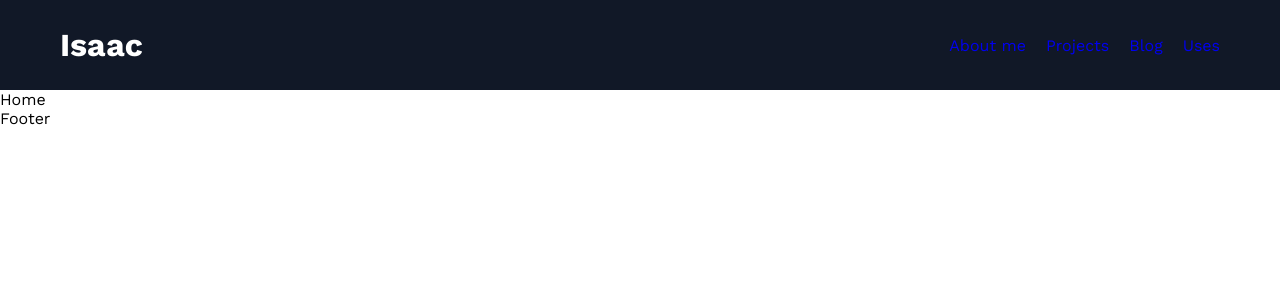
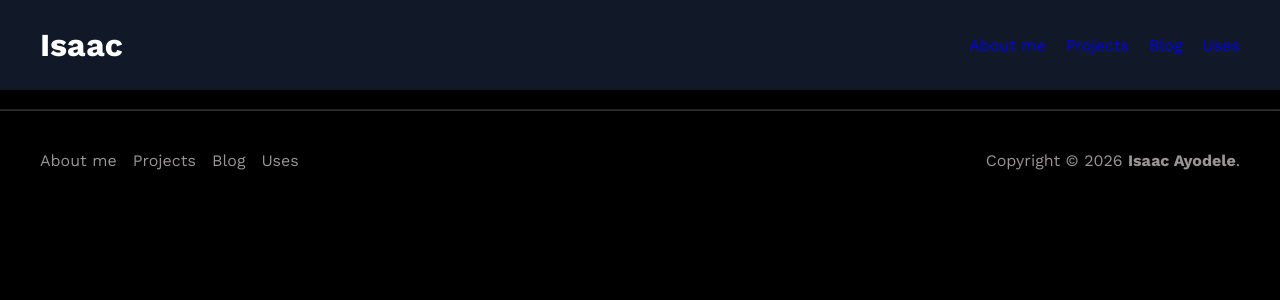
Before and after one commit to mosidrum/Isaac-portfolio, a Next.js app: page / in a window 1280 px wide. Shown: the top 300 px of the page. Built offline with nearby package versions, Linux system fonts and the light colour scheme.

Commit message:
add footer and adjust layout

```diff
--- a/src/app/globals.css
+++ b/src/app/globals.css
@@ -8,4 +8,16 @@
 
 body {
     font-family: 'Work Sans', sans-serif;
+    display: flex;
+    flex-direction: column;
+    width: 100%;
+    background: #000;
 }
+
+.container {
+    display: flex;
+    flex-direction: column;
+    width: 100%;
+    max-width: 1350px;
+    margin: 0 auto;
+}
--- a/src/app/layout.tsx
+++ b/src/app/layout.tsx
@@ -17,8 +17,10 @@ export default function RootLayout({
     <html lang="en">
       <body>
         <Navbar />
-        {children}
-        <Footer />
+        <div className="container">
+          <div className="content">{children}</div>
+          <Footer />
+        </div>
       </body>
     </html>
   );
--- a/src/components/footer/Footer.tsx
+++ b/src/components/footer/Footer.tsx
@@ -1 +1,18 @@
-export const Footer = () => <div>Footer</div>;
+import { navItems } from '../../utils';
+import styles from './footer.module.css';
+
+export const Footer = () => (
+  <div className={styles.footer}>
+    <hr className={styles.line} />
+    <div className={styles.content}>
+      <div className={styles.items}>
+        {navItems.map((item, index) => (
+          <div key={index}>{item.name}</div>
+        ))}
+      </div>
+      <div>
+        Copyright &copy; {new Date().getFullYear()} <b>Isaac Ayodele</b>.
+      </div>
+    </div>
+  </div>
+);
--- /dev/null
+++ b/src/components/footer/footer.module.css
@@ -0,0 +1,20 @@
+.footer {
+    color: #9a9494;
+}
+
+.line {
+    opacity: 0.2;
+    color: #9a9494;
+}
+
+.content {
+    display: flex;
+    justify-content: space-between;
+    align-items: center;
+    padding: 40px;
+}
+
+.items {
+    display: flex;
+    gap: 16px;
+}
--- a/src/components/navbar/Navbar.tsx
+++ b/src/components/navbar/Navbar.tsx
@@ -1,24 +1,6 @@
 import styles from './navbar.module.css';
 import { GotoLink } from '../gotoLink';
-
-const navItems = [
-  {
-    name: 'About me',
-    link: '/about'
-  },
-  {
-    name: 'Projects',
-    link: '/projects'
-  },
-  {
-    name: 'Blog',
-    link: '/blog'
-  },
-  {
-    name: 'Uses',
-    link: '/uses'
-  }
-];
+import { navItems } from '../../utils';
 
 export const Navbar = () => (
   <div className={styles.container}>
--- a/src/components/navbar/navbar.module.css
+++ b/src/components/navbar/navbar.module.css
@@ -12,7 +12,7 @@
     justify-content: space-between;
     align-items: center;
     width: 100%;
-    max-width: 1200px;
+    max-width: 1350px;
     padding: 0 20px;
 }
 
--- /dev/null
+++ b/src/utils/index.ts
@@ -0,0 +1 @@
+export * from './navItems';
--- /dev/null
+++ b/src/utils/navItems.ts
@@ -0,0 +1,18 @@
+export const navItems = [
+  {
+    name: 'About me',
+    link: '/about'
+  },
+  {
+    name: 'Projects',
+    link: '/projects'
+  },
+  {
+    name: 'Blog',
+    link: '/blog'
+  },
+  {
+    name: 'Uses',
+    link: '/uses'
+  }
+];
```
